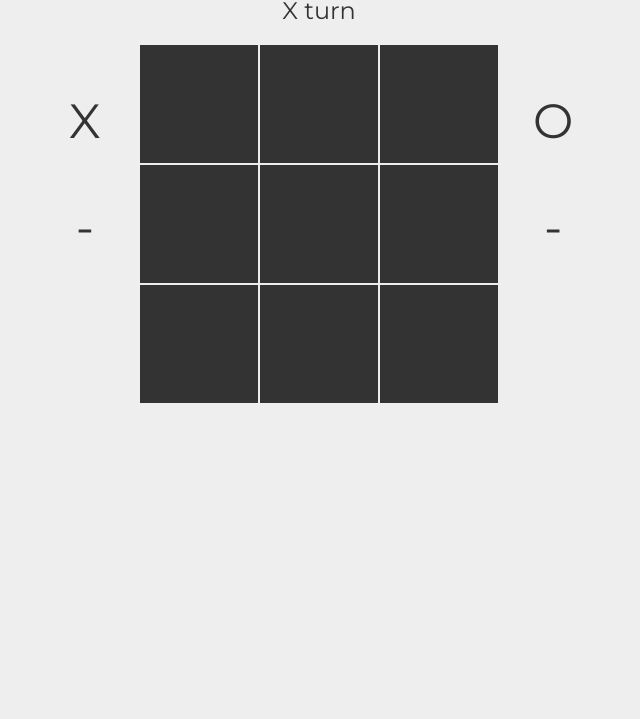
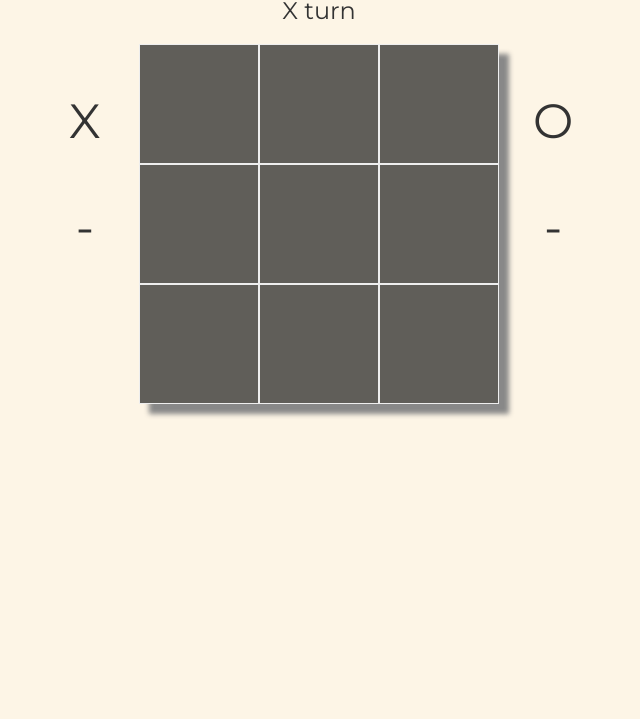
Before and after one commit to kschan1/tictactoe, a plain HTML site: page index.html in a window 1280 px wide. Shown: the part 81-800 px from the top of the page, without its empty margins (321-961 px from the left). Drawn offline with nearby package versions, Linux system fonts and the light colour scheme.

Commit message:
small change to visual

```diff
--- a/style.css
+++ b/style.css
@@ -1,5 +1,5 @@
 body {
-  background-color: #eee;
+  background-color: #FDF5E6;
   color: #333;
   text-align: center;
   font-family: 'Montserrat', sans-serif;
@@ -20,10 +20,11 @@ h1 {
 .board {
   width: 360px;
   height: 360px;
-  background-color: #333;
+  background-color: rgba(30, 30, 30, 0.7);;
   overflow: auto;
   margin: 0 auto;
   display: inline-block;
+  box-shadow: 10px 10px 5px #888;
 }
 
 .grid {
@@ -37,6 +38,10 @@ h1 {
   float: left;
   color: white;
   cursor: pointer;
+}
+
+.grid:active {
+  background-color: #333;
 }
 
 .tally-box {
```
